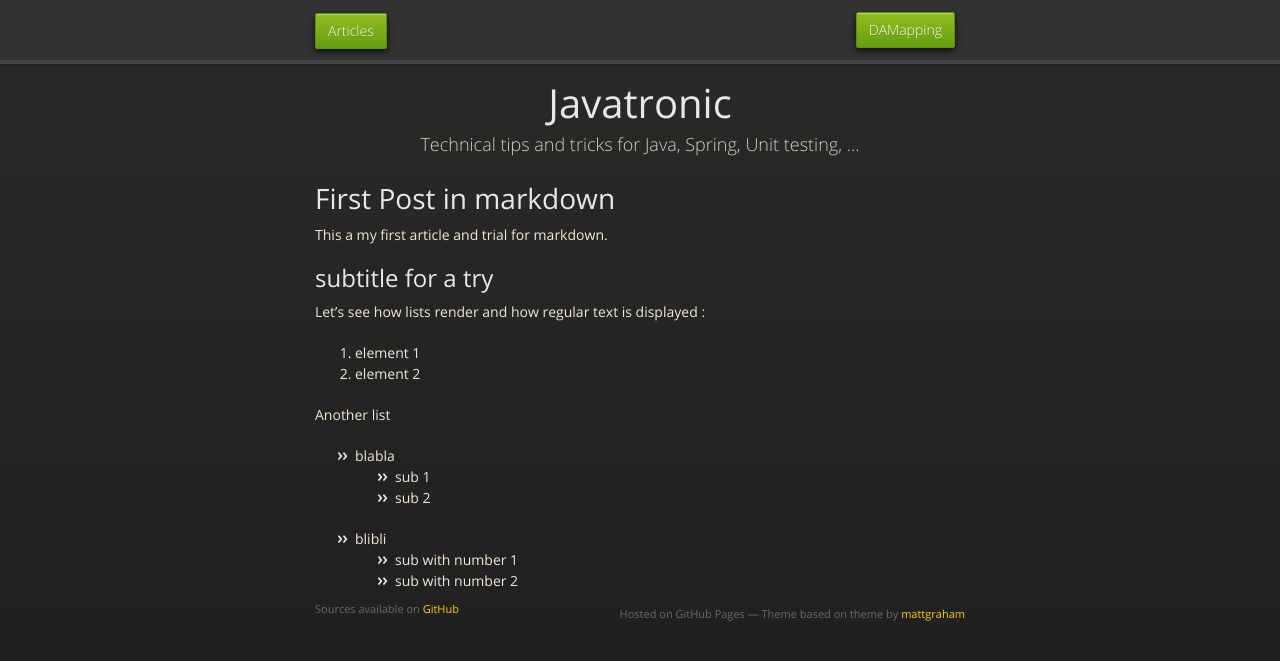
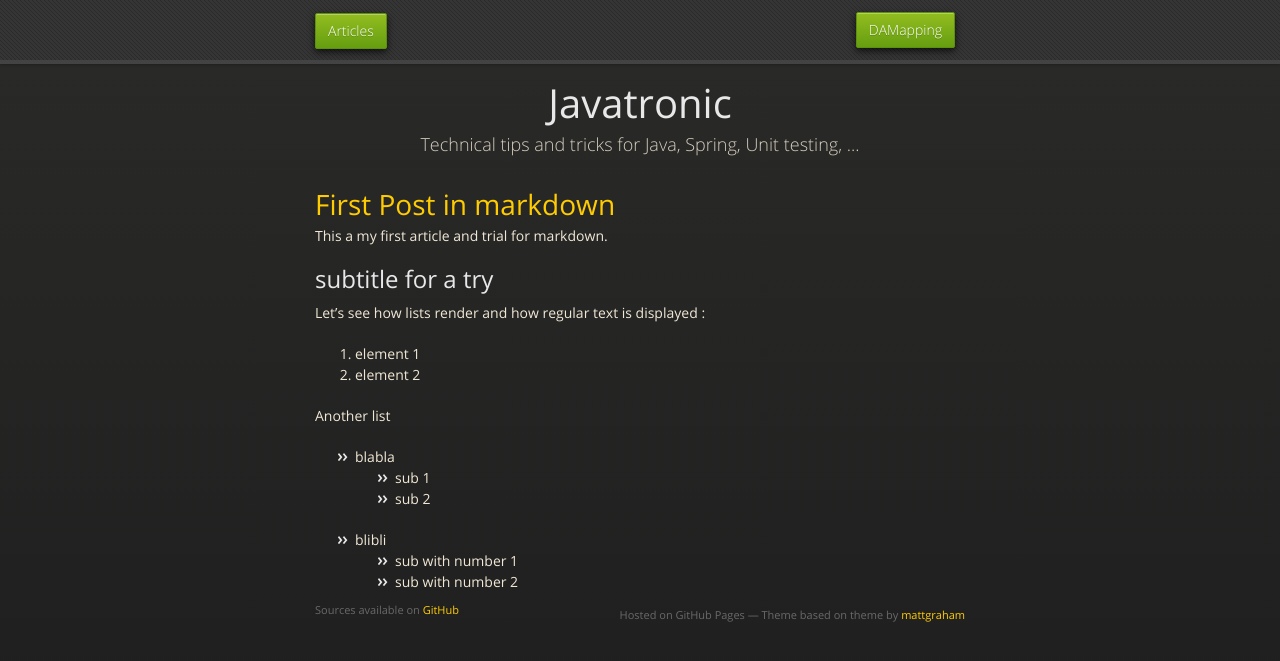
Before and after one commit to lesaint/lesaint.github.io, a Jekyll site: the page built from _posts/2013-12-18-first-post-with-jekyll.markdown, in a window 1280 px wide. Shown: the top 661 px of the page. Built offline with Jekyll 4.4.1, drawn with Linux system fonts in a browser that asks for light colours; nearby versions of some CDN libraries; Markdown is read by kramdown in place of the engine named in the settings.

Commit message:
improving display of single post

```diff
--- a/_layouts/post.html
+++ b/_layouts/post.html
@@ -2,5 +2,7 @@
 layout: default
 ---
 
-<h1>{{ page.title }}</h1>
-{{ content }}
+<article>
+	<header><a href="">{{ page.title }}</a></header>
+	{{ content }}
+</article>
```
